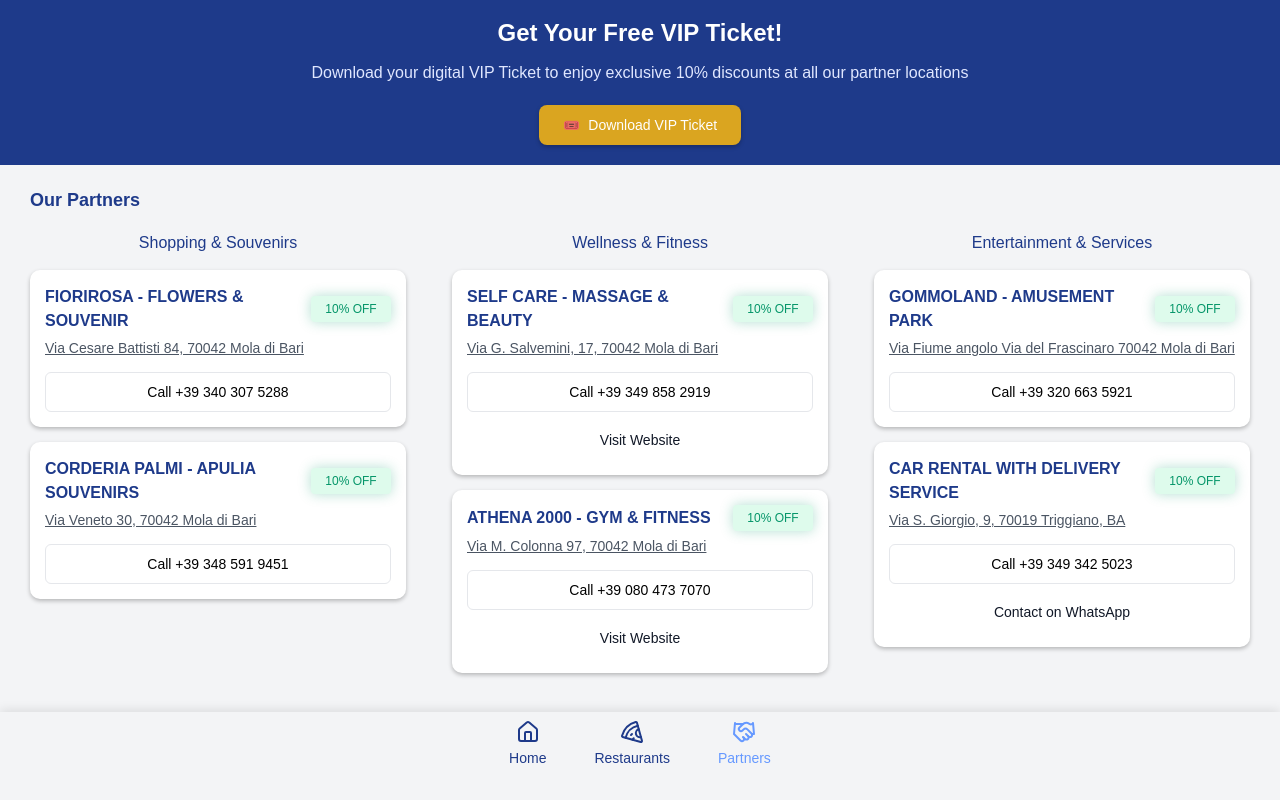
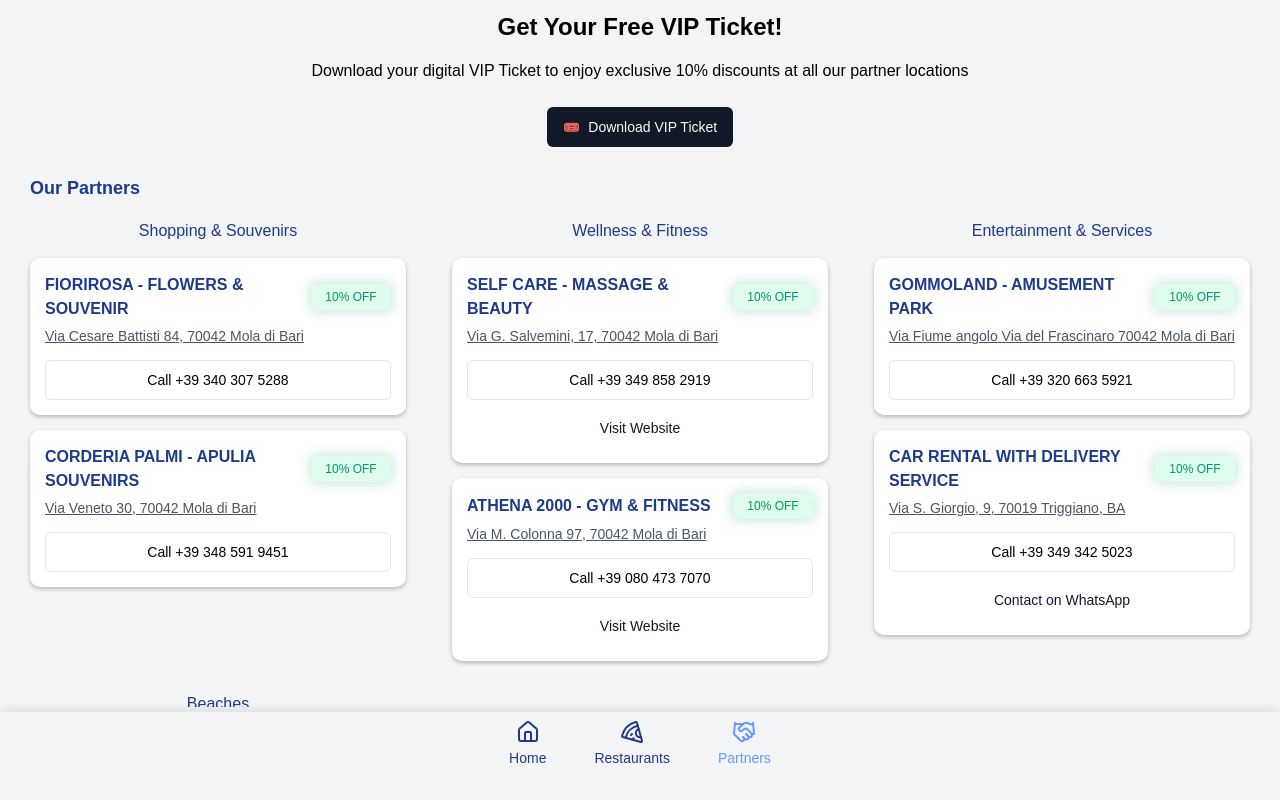
Before and after one commit to Mardar91/nva-webapp, a React (Create React App) app: page /partners in a window 1280 px wide. Built offline with nearby package versions, Linux system fonts and the light colour scheme.

Commit message:
Update VipTicketHero.tsx

```diff
--- a/src/components/VipTicketHero.tsx
+++ b/src/components/VipTicketHero.tsx
@@ -9,7 +9,6 @@ const VipTicketHero = () => {
     if (metaThemeColor) {
       metaThemeColor.setAttribute('content', '#1e3a8a');
     }
-
     // Ripristina il colore originale quando il componente viene smontato
     return () => {
       if (metaThemeColor) {
@@ -19,28 +18,38 @@ const VipTicketHero = () => {
   }, []);
 
   const handleVipTicket = () => {
-    window.open(
-      "https://nonnavittoriaapartments.it/VipTicket.pkpass",
-      "_blank"
-    );
+    // Rileva il sistema operativo
+    const isIOS = /iPad|iPhone|iPod/.test(navigator.userAgent) && !window.MSStream;
+
+    if (isIOS) {
+      // Per dispositivi iOS, scarica il file .pkpass
+      window.open(
+        "https://nonnavittoriaapartments.it/VipTicket.pkpass",
+        "_blank"
+      );
+    } else {
+      // Per dispositivi Android, apri il link Google Pay Pass
+      window.open(
+        "https://app.passcreator.com/en/passinstance/googlepaypass?noBundling=0&passInstance[__identity]=20ad5572-9d1c-497c-b091-215c9874ce85",
+        "_blank"
+      );
+    }
   };
 
   return (
-    <div className="vipHeroContainer extended-blue-bg">
-      <h2 className="vipHeroTitle">Get Your Free VIP Ticket!</h2>
-      <p className="vipHeroSubtitle">
-        Download your digital VIP Ticket to enjoy exclusive 10% discounts at all
-        our partner locations
+    <div className="text-center p-4">
+      <h2 className="text-2xl font-bold mb-4">Get Your Free VIP Ticket!</h2>
+
+      <p className="mb-6">
+        Download your digital VIP Ticket to enjoy exclusive 10% discounts at all our partner locations
       </p>
+
       <Button
-        className={cn(
-          "vipButton",
-          "golden-vip-button"
-        )}
         onClick={handleVipTicket}
+        className={cn("flex items-center justify-center mx-auto space-x-2")}
       >
-        <span className="vipButtonIcon">🎟️</span>
-        Download VIP Ticket
+        <span>🎟️</span>
+        <span>Download VIP Ticket</span>
       </Button>
     </div>
   );
```
